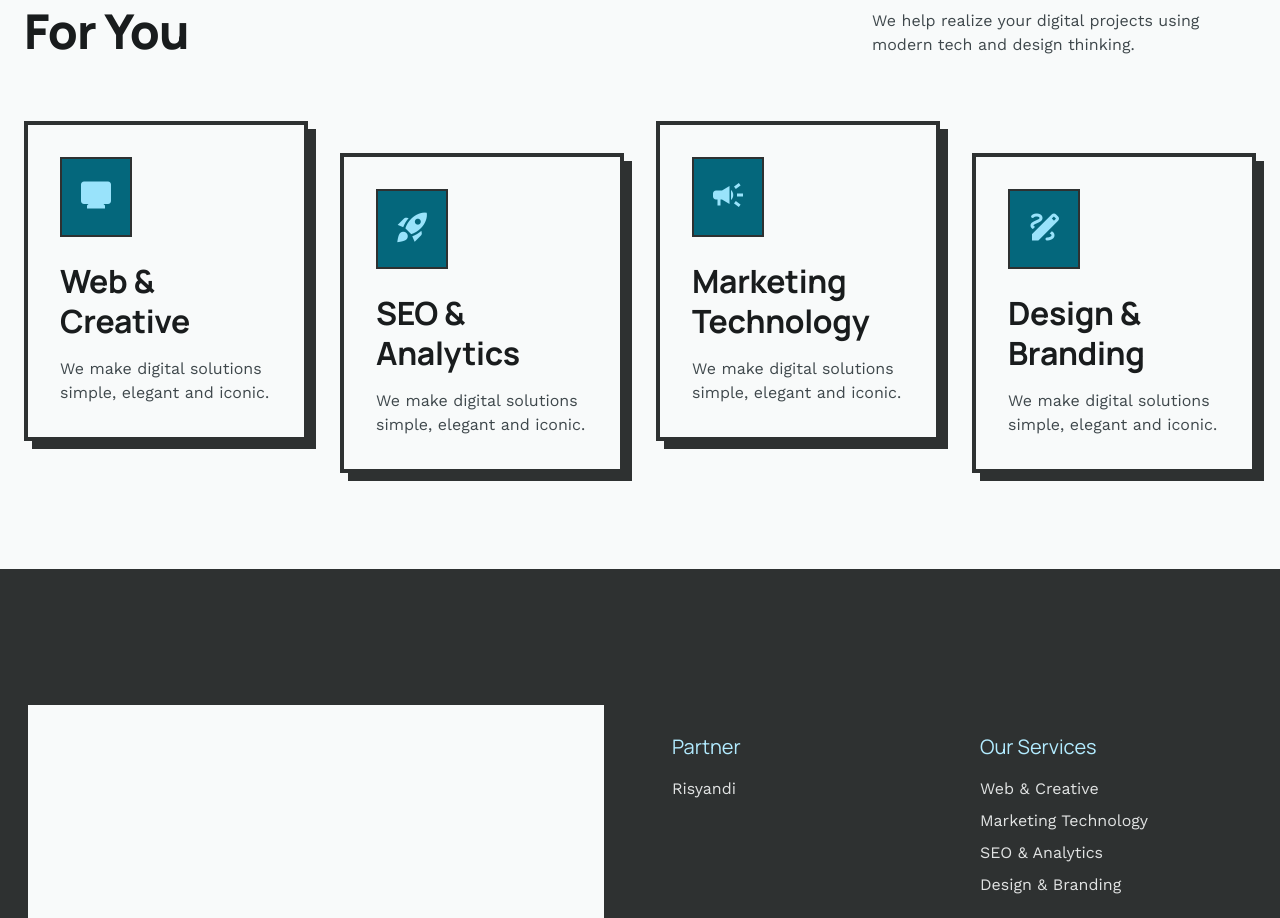
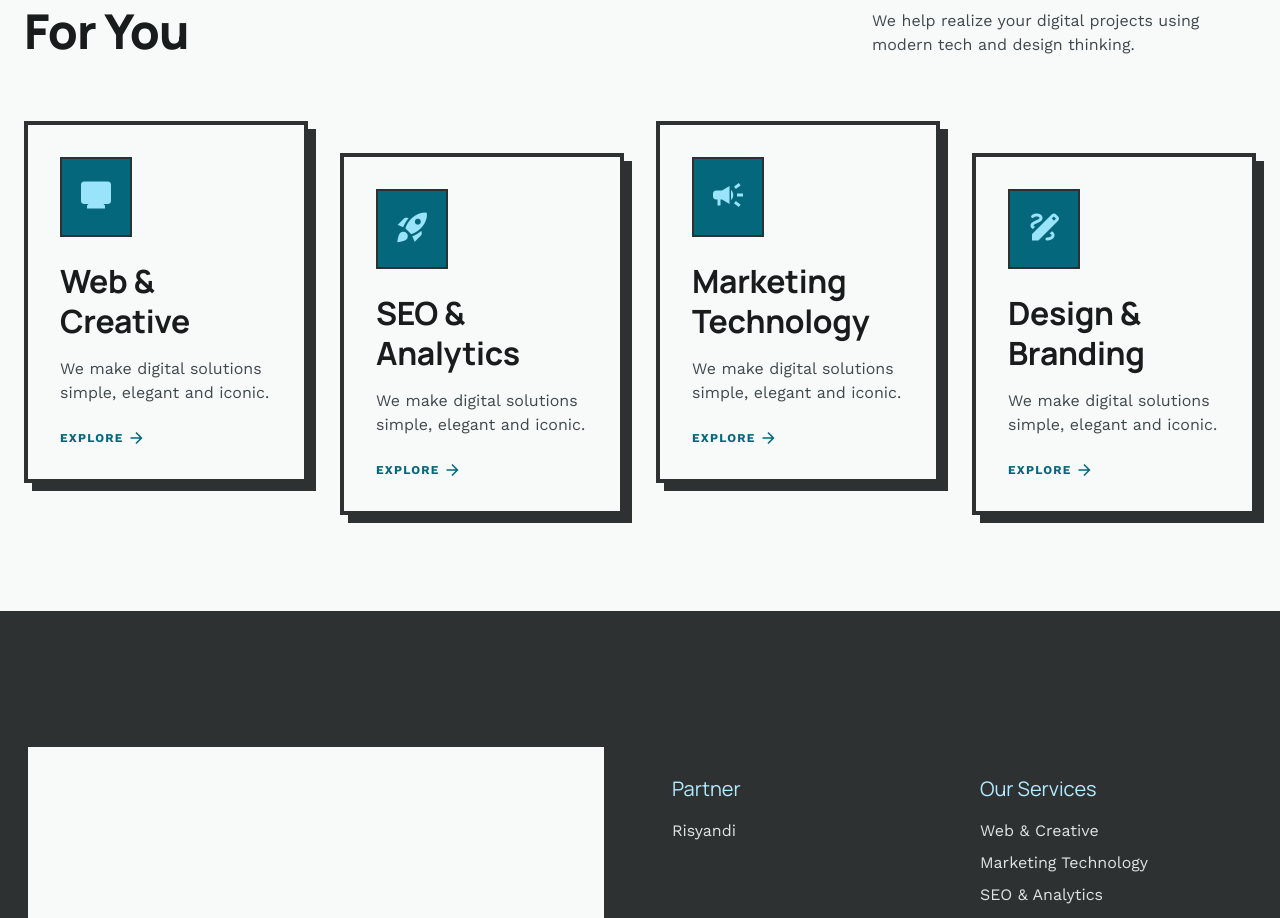
Before and after one commit to ngarsa-digital/ngarsa-website, a Next.js app: page /en in a window 1280 px wide. Shown: the part 1889-2807 px from the top of the page. Built offline with nearby package versions, Linux system fonts and the light colour scheme.

Commit message:
feat: add href links to services for improved navigation

```diff
--- a/features/home/home.tsx
+++ b/features/home/home.tsx
@@ -6,10 +6,10 @@ export const Home = async () => {
   const t = await getTranslations("home");
 
   const services = [
-    { name: t("services.cards.webCreative"), icon: "monitor" },
-    { name: t("services.cards.seoAnalytics"), icon: "rocket_launch" },
-    { name: t("services.cards.marketingTech"), icon: "campaign" },
-    { name: t("services.cards.designBranding"), icon: "draw" },
+    { name: t("services.cards.webCreative"), icon: "monitor", href: "/services/web-creative" },
+    { name: t("services.cards.seoAnalytics"), icon: "rocket_launch", href: "/services/seo-analytics" },
+    { name: t("services.cards.marketingTech"), icon: "campaign", href: "/services/marketing-technology" },
+    { name: t("services.cards.designBranding"), icon: "draw", href: "/services/design-branding" },
   ];
 
   return (
@@ -61,15 +61,26 @@ export const Home = async () => {
         </div>
         <div className="grid grid-cols-1 md:grid-cols-2 lg:grid-cols-4 gap-8">
           {services.map((service, idx) => (
-            <div key={service.name} className={`bg-surface border-4 border-inverse-surface p-8 brutalist-shadow flex flex-col items-start h-full group hover:bg-primary-fixed transition-colors ${idx % 2 !== 0 ? "md:translate-y-8" : ""}`}>
-              <div className="bg-primary-container text-on-primary-container p-4 border-2 border-inverse-surface mb-6">
-                <span className="material-symbols-outlined text-4xl" style={{ fontVariationSettings: '"FILL" 1' }}>
-                  {service.icon}
-                </span>
+            <Link
+              key={service.name}
+              href={service.href}
+              className={`bg-surface border-4 border-inverse-surface p-8 brutalist-shadow flex flex-col items-start justify-between h-full group hover:bg-primary-fixed transition-colors ${
+                idx % 2 !== 0 ? "md:translate-y-8" : ""
+              }`}
+            >
+              <div>
+                <div className="bg-primary-container text-on-primary-container p-4 border-2 border-inverse-surface mb-6 inline-block">
+                  <span className="material-symbols-outlined text-4xl" style={{ fontVariationSettings: '"FILL" 1' }}>
+                    {service.icon}
+                  </span>
+                </div>
+                <h3 className="font-headline-lg text-headline-lg text-on-surface mb-4 group-hover:text-inverse-surface">{service.name}</h3>
+                <p className="font-body-md text-body-md text-on-surface-variant group-hover:text-on-surface mb-6">{t("services.cards.description")}</p>
               </div>
-              <h3 className="font-headline-lg text-headline-lg text-on-surface mb-4">{service.name}</h3>
-              <p className="font-body-md text-body-md text-on-surface-variant group-hover:text-on-surface">{t("services.cards.description")}</p>
-            </div>
+              <span className="inline-flex items-center gap-1 font-label-bold text-label-bold uppercase text-primary-container group-hover:text-inverse-surface mt-auto">
+                Explore <span className="material-symbols-outlined text-[18px]">arrow_forward</span>
+              </span>
+            </Link>
           ))}
         </div>
       </section>
```
